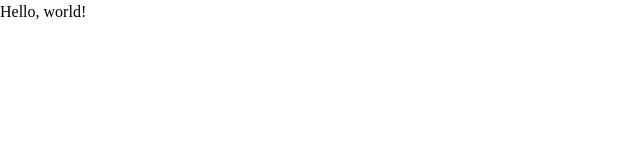
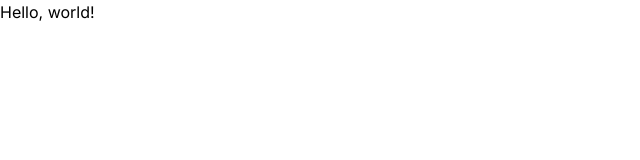
Before and after one commit to amazingbits/rocketseat-curso-nextjs, a Next.js app: page / in a window 1280 px wide. Shown: the top 160 px of the page, without its empty margins (0-640 px from the left). Built offline with nearby package versions, Linux system fonts and the light colour scheme.

Commit message:
configurando favicon

```diff
--- a/src/app/layout.tsx
+++ b/src/app/layout.tsx
@@ -1,22 +1,23 @@
-import type { Metadata } from "next";
-import { Inter } from "next/font/google";
-import "./globals.css";
+import type { Metadata } from 'next'
+import { Inter } from 'next/font/google'
+import './globals.css'
 
-const inter = Inter({ subsets: ["latin"], variable: "--font-inter" });
+const inter = Inter({ subsets: ['latin'], variable: '--font-inter' })
 
 export const metadata: Metadata = {
-  title: "Devstore",
-  description: "Curso da Rocketseat com fundamentos e execução do NextJS 13, com a adição do Next App Router.",
-};
+  title: 'Devstore',
+  description:
+    'Curso da Rocketseat com fundamentos e execução do NextJS 13, com a adição do Next App Router.',
+}
 
 export default function RootLayout({
   children,
 }: Readonly<{
-  children: React.ReactNode;
+  children: React.ReactNode
 }>) {
   return (
-    <html lang="pt-BR">
-      <body className={inter.variable}>{children}</body>
+    <html lang="pt-BR" className={inter.variable}>
+      <body>{children}</body>
     </html>
-  );
+  )
 }
```
Also changed, not shown: src/app/icon.png (added).
